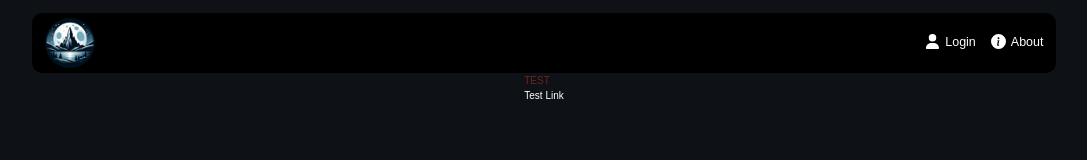
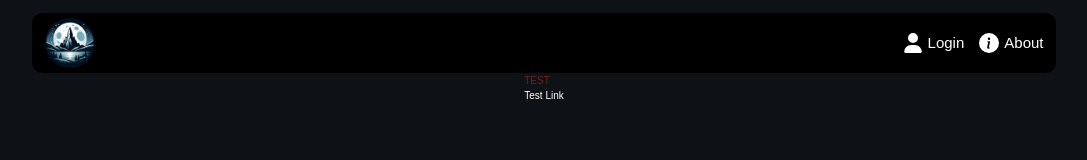
Before and after one commit to keeeper85/Gaminatorium-frontend, a React (Vite) app: page / in a window 1280 px wide. Shown: the top 160 px of the page, without its empty margins (96-1183 px from the left). Built offline with nearby package versions, Linux system fonts and the light colour scheme.

Commit message:
fix: change hiperlinks in Navlink and move function to another folder

```diff
--- a/src/components/Navbar/Navbar.tsx
+++ b/src/components/Navbar/Navbar.tsx
@@ -1,10 +1,12 @@
 import { FaUser } from "react-icons/fa6";
 import { BsInfoCircleFill } from "react-icons/bs";
+import { RiAccountCircleFill } from "react-icons/ri";
+
 import { NavLink } from "react-router-dom";
-import { useAuth } from "../../contexts/Authcontext";
+import { useAuth } from "../../hooks/useAuth";
 
 export default function Navbar() {
-  const { isLogged, toggleLogin } = useAuth();
+  const { isLogged } = useAuth();
   return (
     <div className="flex justify-between items-center w-4/5 h-24 mt-5 px-5 bg-black rounded-2xl">
       <NavLink to="/" className="w-20 h-20">
@@ -15,15 +17,22 @@ export default function Navbar() {
         />
       </NavLink>
 
-      <div className="flex gap-6">
-        <NavLink to="/" className="flex gap-2 cursor-pointer hover:text-red" onClick={toggleLogin}>
-          <FaUser className="w-6 h-6"/>
-          {isLogged ? <span className="text-xl">Account</span> : <span className="text-xl">Login</span>}
-        </NavLink>
+      <div className="flex items-center gap-6">
+        {isLogged ?
+          <NavLink to="/myAccount" className="flex items-center gap-2 cursor-pointer hover:text-red hover:scale-90 transition-all ease-in-out duration-300">
+            <RiAccountCircleFill className="w-10 h-10" />
+            <span className="text-2xl">Account</span>
+          </NavLink>
+          :
+          <NavLink to="/login" className="flex items-center gap-2 cursor-pointer hover:text-red hover:scale-90 transition-all ease-in-out duration-300">
+            <FaUser className="w-8 h-8" />
+            <span className="text-2xl">Login</span>
+          </NavLink>
+        }
 
-        <NavLink to="/about" className="flex gap-2 cursor-pointer hover:text-red">
-          <BsInfoCircleFill className="w-6 h-6" />
-          <span className="text-xl">About</span>
+        <NavLink to="/about" className="flex gap-2 cursor-pointer hover:text-red hover:scale-90 transition-all ease-in-out duration-300">
+          <BsInfoCircleFill className="w-8 h-8" />
+          <span className="text-2xl">About</span>
         </NavLink>
       </div>
     </div>
--- a/src/contexts/Authcontext.tsx
+++ b/src/contexts/Authcontext.tsx
@@ -1,11 +1,11 @@
-import { createContext, useContext, useState } from "react";
+import { createContext, useState } from "react";
 
 type AuthStateType = {
   isLogged: boolean
   toggleLogin: () => void
 }
 
-const AuthContext = createContext<AuthStateType | undefined>(undefined);
+export const AuthContext = createContext<AuthStateType | undefined>(undefined);
 
 export function AuthProvider({ children }: { children: React.ReactNode }) {
   const [isLogged, setIsLogged] = useState<boolean>(false)
@@ -25,11 +25,3 @@ export function AuthProvider({ children }: { children: React.ReactNode }) {
     </AuthContext.Provider>
   )
 }
-
-export const useAuth = () => {
-  const context = useContext(AuthContext);
-  if (!context) {
-    throw new Error("useAuth must be used within an AuthProvider");
-  }
-  return context;
-}
--- /dev/null
+++ b/src/hooks/useAuth.tsx
@@ -0,0 +1,10 @@
+import { useContext } from "react";
+import { AuthContext } from "../contexts/Authcontext";
+
+export function useAuth() {
+  const context = useContext(AuthContext);
+  if (!context) {
+    throw new Error("useAuth must be used within an AuthProvider");
+  }
+  return context;
+}
```
